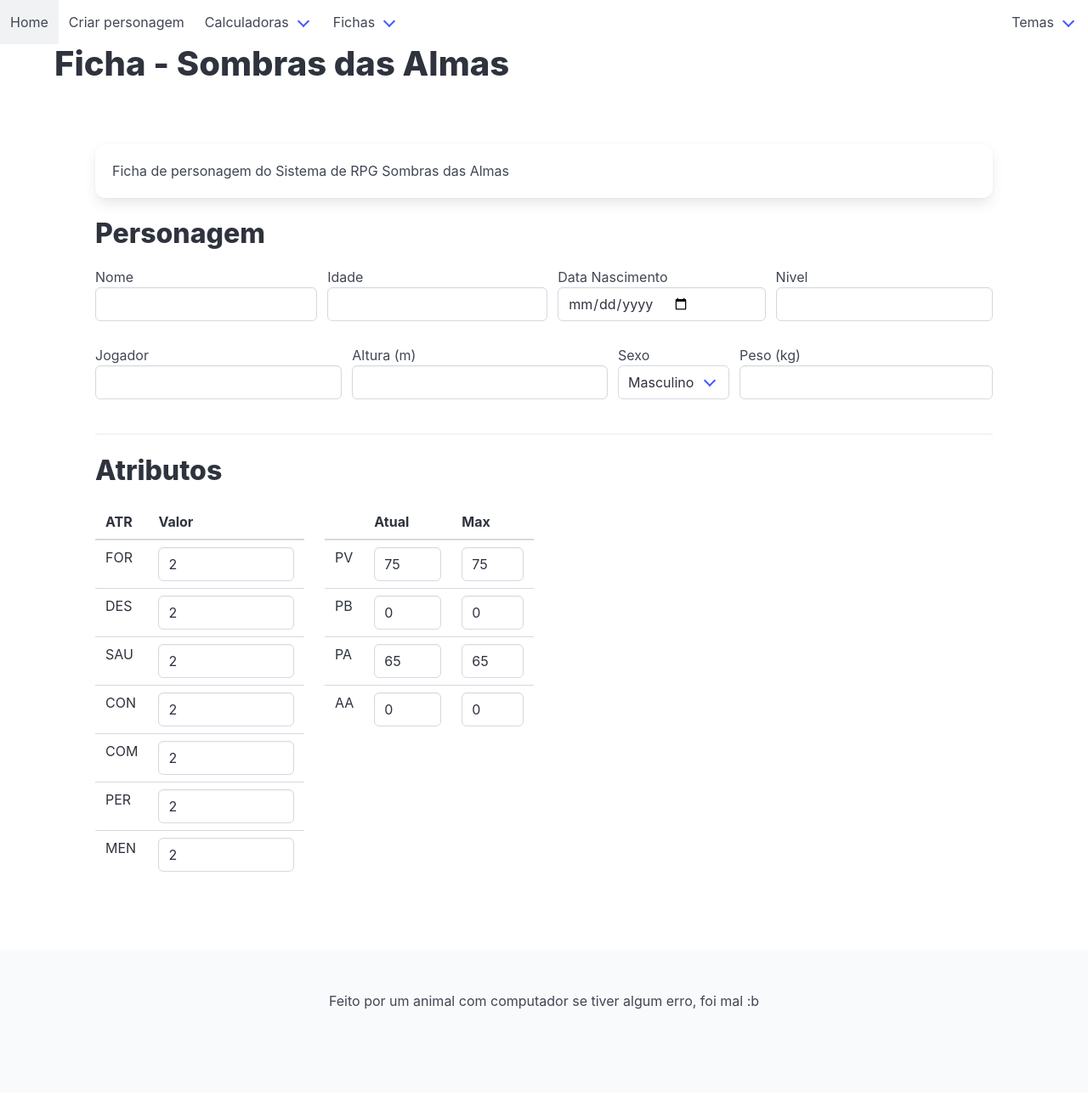
After one commit to andreckw/rpg-site, a Flask app: page /fichas/sombrasdasalmas in a window 1280 px wide. The commit adds this page. Shown: the whole page at 85% size. Run offline with Flask 3, Linux system fonts and the light colour scheme; some libraries are stand-ins or nearby versions.

Commit message:
seila eu bato a cabeca no teclado para dar commit

```diff
--- a/rotas.py
+++ b/rotas.py
@@ -1,6 +1,6 @@
 from flask import Flask, render_template, request
 from flask_wtf.csrf import CSRFProtect
-from scripts.forms import PersonagemForm, CaculadoraSombrasDasAlmas
+from scripts.forms import PersonagemForm, CaculadoraSombrasDasAlmas, FichaSombrasDasAlmas
 from scripts.calculadora import SombraDasAlmas
 from scripts.personagem import criarpersonagem
 
@@ -42,5 +42,14 @@ def calculadora_sombras_das_almas():
 
     return render_template("/sites/calculadoras/sombras_das_almas.html", form=form, calculadora=calculadora)
 
+
+@app.route("/fichas/sombrasdasalmas", methods=['GET', 'POST'])
+def ficha_sombras_das_almas():
+    form = FichaSombrasDasAlmas()
+
+
+
+    return render_template("/sites/fichas/sombras_das_almas.html", form=form)
+
 if __name__ == "__main__":
     app.run()
--- a/scripts/forms.py
+++ b/scripts/forms.py
@@ -1,5 +1,5 @@
 from flask_wtf import FlaskForm
-from wtforms import StringField, IntegerField, DecimalField, BooleanField, SelectField, SelectMultipleField, FloatField
+from wtforms import StringField, IntegerField, DecimalField, BooleanField, SelectField, SelectMultipleField, FloatField, DateField
 
 
 class PersonagemForm(FlaskForm):
@@ -88,3 +88,32 @@ class CaculadoraSombrasDasAlmas(FlaskForm):
 
     desvantagem_talento = SelectField(label="Sem Talento", choices=["FOR", "DES", "SAU",
                                                                      "CON","COM", "PER", "MEN"])
+
+
+class FichaSombrasDasAlmas(FlaskForm):
+    nome = StringField(label="Nome")
+    idade = IntegerField(label="Idade")
+    data_nascimento = DateField(label="Data Nascimento")
+
+    nivel = IntegerField(label="Nivel")
+    jogador = StringField(label="Jogador")
+    altura = FloatField(label="Altura (m)")
+    sexo = SelectField(label="Sexo", choices=["Masculino", "Feminino", "Outro"])
+    peso = FloatField(label="Peso (kg)")
+
+    forca = IntegerField("FOR", default=2)
+    destreza = IntegerField("DES", default=2)
+    saude = IntegerField("SAU", default=2)
+    conhecimento = IntegerField("CON", default=2)
+    comunicacao = IntegerField("COM", default=2)
+    percepcao = IntegerField("PER", default=2)
+    mente = IntegerField("MEN", default=2)
+
+    pv_atual = IntegerField("PV", default=75)
+    pv_max = IntegerField("PV Max", default=75)
+    pb_atual = IntegerField("PB", default=0)
+    pb_max = IntegerField("PB Max", default=0)
+    pa_atual = IntegerField("PA", default=65)
+    pa_max = IntegerField("PA Max", default=65)
+    aa_atual = IntegerField("AA", default=0)
+    aa_max = IntegerField("AA Max", default=0)
--- a/templates/layouts/base.html
+++ b/templates/layouts/base.html
@@ -39,6 +39,18 @@
 
                         <div class="navbar-dropdown">
                             <a href="{{ url_for('calculadora_sombras_das_almas') }}" class="navbar-item">
+                                Sombras das Almas
+                            </a>
+                        </div>
+                    </div>
+
+                    <div class="navbar-item has-dropdown is-hoverable">
+                        <a class="navbar-link">
+                            Fichas
+                        </a>
+
+                        <div class="navbar-dropdown">
+                            <a href="{{ url_for('ficha_sombras_das_almas') }}" class="navbar-item">
                                 Sombras das Almas
                             </a>
                         </div>
--- /dev/null
+++ b/templates/sites/fichas/sombras_das_almas.html
@@ -0,0 +1,158 @@
+{% extends "layouts/base.html" %}
+
+{% block titulo %} Ficha | Sombras das Almas {% endblock %}
+
+{% block tela %} Ficha - Sombras das Almas {% endblock %}
+
+{% block conteudo %}
+
+<div class="box">
+    Ficha de personagem do Sistema de RPG Sombras das Almas
+</div>
+
+<form action="#" method="post">
+    <!-- Personagem -->
+    <div class="field">
+        <h3 class="title is-3">
+            Personagem
+        </h3>
+    </div>
+
+    <div class="field is-grouped">
+        <p class="control is-expanded">
+            {{ form.nome.label }}
+            {{ form.nome(class="input") }}
+        </p>
+        <p class="control is-expanded">
+            {{ form.idade.label }}
+            {{ form.idade(class="input") }}
+        </p>
+        <p class="control is-expanded">
+            {{ form.data_nascimento.label }}
+            {{ form.data_nascimento(class="input") }}
+        </p>
+        <p class="control is-expanded">
+            {{ form.nivel.label }}
+            {{ form.nivel(class="input") }}
+        </p>
+
+    </div>
+    <div class="field is-grouped">
+        <p class="control is-expanded">
+            {{ form.jogador.label }}
+            {{ form.jogador(class="input") }}
+        </p>
+        <p class="control is-expanded">
+            {{ form.altura.label }}
+            {{ form.altura(class="input") }}
+        </p>
+        <p class="control">
+            {{ form.sexo.label }}
+            <br>
+            <span class="select">
+                {{ form.sexo }}
+            </span>
+        </p>
+        <p class="control is-expanded">
+            {{ form.peso.label }}
+            {{ form.peso(class="input") }}
+        </p>
+
+    </div>
+
+    <hr>
+
+    <!-- Atributos -->
+     <div class="columns">
+        <div class="column">
+            <div class="field">
+                <h3 class="title is-3">
+                    Atributos
+                </h3>
+            </div>
+
+            <div class="columns">
+                <div class="column field">
+                    <table class="table">
+                        <thead>
+                            <tr>
+                                <th>ATR</th>
+                                <th>Valor</th>
+                            </tr>
+                        </thead>
+                        <tbody>
+                            <tr>
+                                <td> {{ form.forca.label }} </td>
+                                <td> {{ form.forca(class="input") }} </td>
+                            </tr>
+                            <tr>
+                                <td> {{ form.destreza.label }} </td>
+                                <td> {{ form.destreza(class="input") }} </td>
+                            </tr>
+                            <tr>
+                                <td> {{ form.saude.label }} </td>
+                                <td> {{ form.saude(class="input") }} </td>
+                            </tr>
+                            <tr>
+                                <td> {{ form.conhecimento.label }} </td>
+                                <td> {{ form.conhecimento(class="input") }} </td>
+                            </tr>
+                            <tr>
+                                <td> {{ form.comunicacao.label }} </td>
+                                <td> {{ form.comunicacao(class="input") }} </td>
+                            </tr>
+                            <tr>
+                                <td> {{ form.percepcao.label }} </td>
+                                <td> {{ form.percepcao(class="input") }} </td>
+                            </tr>
+                            <tr>
+                                <td> {{ form.mente.label }} </td>
+                                <td> {{ form.mente(class="input") }} </td>
+                            </tr>
+                        </tbody>
+                    </table>
+
+                </div>
+                <div class="column">
+                    <table class="table">
+                        <thead>
+                            <tr>
+                                <th></th>
+                                <th>Atual</th>
+                                <th>Max</th>
+                            </tr>
+                        </thead>
+                        <tbody>
+                            <tr>
+                                <td>PV</td>
+                                <td> {{ form.pv_atual(class="input") }} </td>
+                                <td> {{ form.pv_max(class="input") }} </td>
+                            </tr>
+                            <tr>
+                                <td>PB</td>
+                                <td> {{ form.pb_atual(class="input") }} </td>
+                                <td> {{ form.pb_max(class="input") }} </td>
+                            </tr>
+                            <tr>
+                                <td>PA</td>
+                                <td> {{ form.pa_atual(class="input") }} </td>
+                                <td> {{ form.pa_max(class="input") }} </td>
+                            </tr>
+                            <tr>
+                                <td>AA</td>
+                                <td> {{ form.aa_atual(class="input") }} </td>
+                                <td> {{ form.aa_max(class="input") }} </td>
+                            </tr>
+                        </tbody>
+                    </table>
+                </div>
+            </div>
+        </div>
+
+        <div class="column">
+
+        </div>
+     </div>
+</form>
+
+{% endblock %}
```
Also changed, not shown: templates/sites/fichas/sombra_das_almas.html (deleted, +0 -64 lines), templates/sites/index.html (+26 -0 lines).
